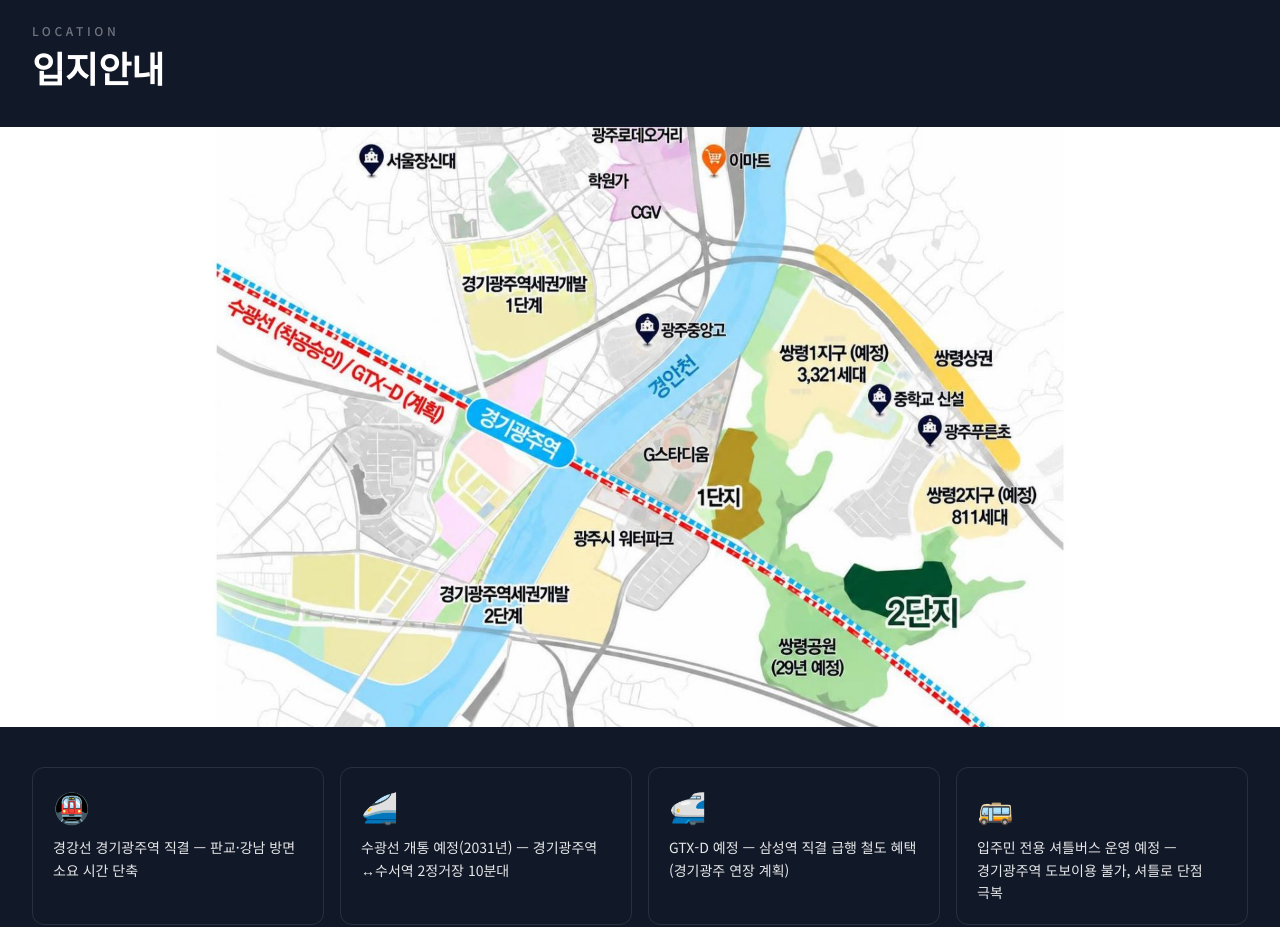
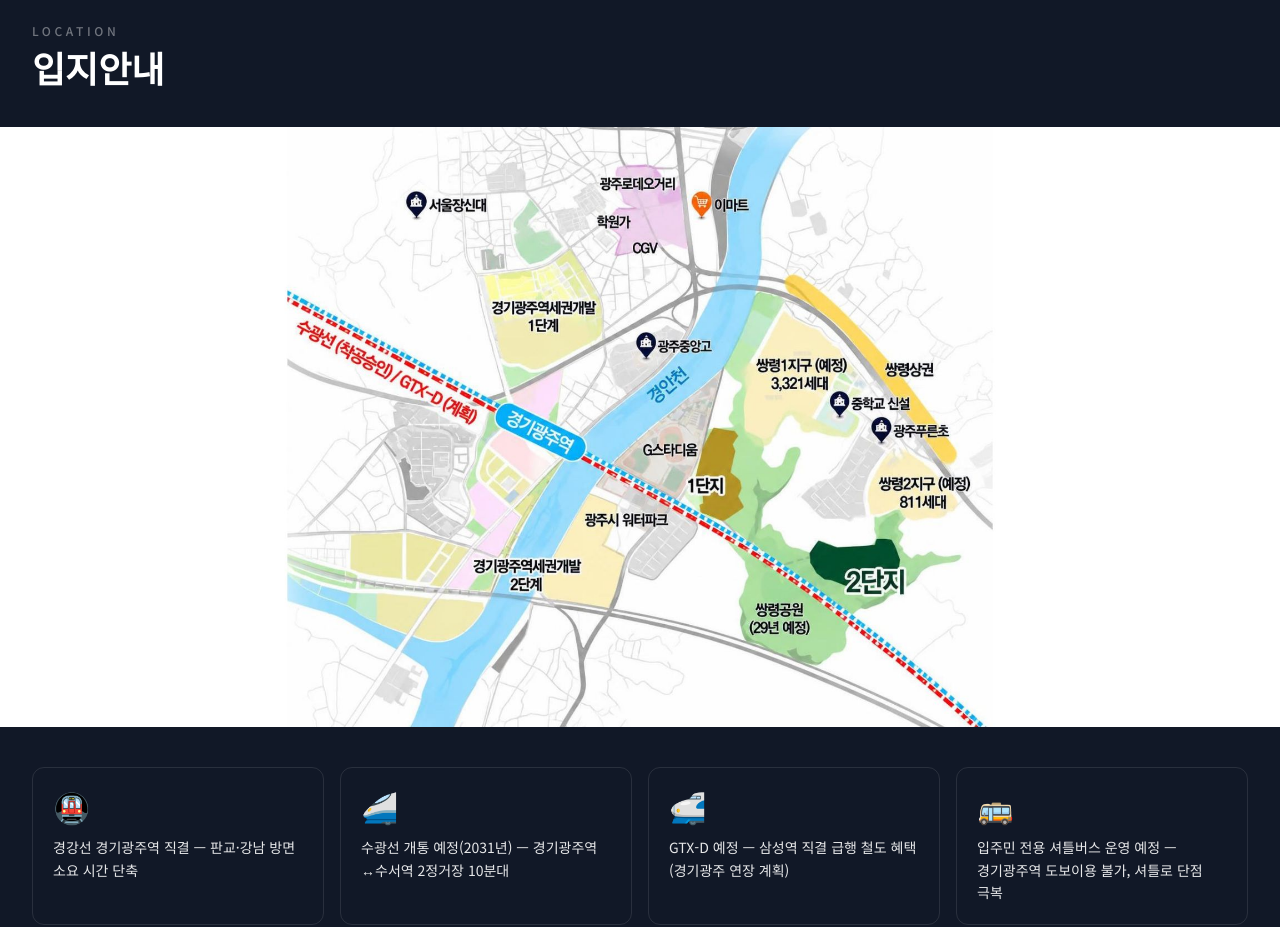
Before and after one commit to bereajin-hue/lottecastle, a Next.js app: page / in a window 1280 px wide. Shown: the part 1740-2667 px from the top of the page. Built offline with nearby package versions, Linux system fonts and the light colour scheme.

Commit message:
fix: 입지도 이미지 라벨 잘림 방지 (object-contain)
Co-Authored-By: Claude Opus 5.5 <noreply@anthropic.com>
Claude-Session: https://claude.ai/code/session_01JYEFB6sevdDEwNz7WpTQ5r

```diff
--- a/components/sections/LocationSection.tsx
+++ b/components/sections/LocationSection.tsx
@@ -11,14 +11,16 @@ export default function LocationSection() {
         <h2 className="mt-2 text-3xl font-bold md:text-4xl">입지안내</h2>
       </div>
 
-      <div className="mt-10 w-full">
+      {/* 입지도는 라벨이 잘리지 않도록 전체 노출 (object-contain) */}
+      <div className="mt-10 w-full bg-white">
         <SafeImage
           src={location.image}
           alt={location.alt}
           width={1920}
           height={1080}
           sizes="100vw"
-          className="h-[300px] max-h-[600px] w-full object-cover sm:h-[450px] md:h-[600px]"
+          placeholderClassName="bg-gray-800 h-[300px] md:h-[600px]"
+          className="mx-auto h-auto max-h-[600px] w-full object-contain"
         />
       </div>
 
```
